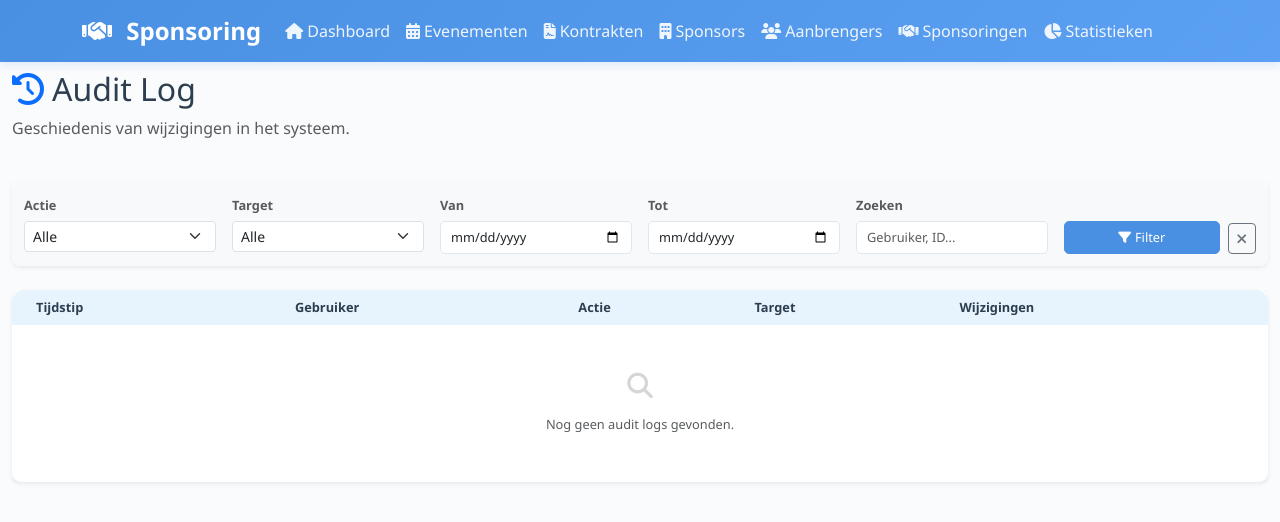
After one commit to mark-vandenbroeck/sponsoring-kampanje, a Flask app: template templates/audit_list.html in a window 1280 px wide. The commit adds this page. Shown: the top 522 px of the page. Run offline with Flask 3, Linux system fonts and the light colour scheme; the template is opened without the code that fills it, so the values that code supplies are empty; some libraries are stand-ins or nearby versions.

Commit message:
Implement Audit Log system\n\n- Add AuditLog model\n- Implement SQLAlchemy event listeners for automatic logging\n- Add Admin UI for auditing\n- Add filtering and search for audit logs\n- Ensure correct UTF-8 encoding for file handling\n- Update documentation

```diff
--- a/app/__init__.py
+++ b/app/__init__.py
@@ -61,4 +61,8 @@ def create_app(config_name='default'):
     with app.app_context():
         db.create_all()
 
+        # Register audit listeners
+        from app.audit import register_audit_listeners
+        register_audit_listeners(app, db)
+
     return app
--- a/app/models/__init__.py
+++ b/app/models/__init__.py
@@ -9,5 +9,6 @@ from .kontrakt import Kontrakt
 from .sponsor import Sponsor
 from .bestuurslid import Bestuurslid
 from .sponsoring import Sponsoring
+from .audit_log import AuditLog
 
-__all__ = ['db', 'Gebruiker', 'Evenement', 'Kontrakt', 'Sponsor', 'Bestuurslid', 'Sponsoring']
+__all__ = ['db', 'Gebruiker', 'Evenement', 'Kontrakt', 'Sponsor', 'Bestuurslid', 'Sponsoring', 'AuditLog']
--- a/app/routes/__init__.py
+++ b/app/routes/__init__.py
@@ -6,6 +6,7 @@ from .kontrakten import kontrakten_bp
 from .sponsors import sponsors_bp
 from .bestuursleden import bestuursleden_bp
 from .sponsoringen import sponsoringen_bp
+from .audit import audit_bp
 
 def register_blueprints(app):
     """Register all blueprints with the app"""
@@ -22,3 +23,4 @@ def register_blueprints(app):
     app.register_blueprint(sponsors_bp, url_prefix='/sponsors')
     app.register_blueprint(bestuursleden_bp, url_prefix='/bestuursleden')
     app.register_blueprint(sponsoringen_bp, url_prefix='/sponsoringen')
+    app.register_blueprint(audit_bp)  # Url prefix is defined in blueprint
--- /dev/null
+++ b/templates/audit_list.html
@@ -0,0 +1,215 @@
+{% extends "base.html" %}
+
+{% block title %}Audit Log - Sponsoring De Kampanje{% endblock %}
+
+{% block content %}
+<div class="row mb-4">
+    <div class="col-md-8">
+        <h2><i class="fa-solid fa-history me-2 text-primary"></i>Audit Log</h2>
+        <p class="text-muted">Geschiedenis van wijzigingen in het systeem.</p>
+    </div>
+</div>
+
+<div class="card shadow-sm border-0 rounded-3 mb-4">
+    <div class="card-body bg-light rounded-3">
+        <form method="get" action="{{ url_for('audit.list') }}" class="row g-3">
+            <div class="col-md-2">
+                <label class="form-label small text-muted">Actie</label>
+                <select name="action" class="form-select form-select-sm">
+                    <option value="">Alle</option>
+                    <option value="CREATE" {% if request.args.get('action')=='CREATE' %}selected{% endif %}>Create
+                    </option>
+                    <option value="UPDATE" {% if request.args.get('action')=='UPDATE' %}selected{% endif %}>Update
+                    </option>
+                    <option value="DELETE" {% if request.args.get('action')=='DELETE' %}selected{% endif %}>Delete
+                    </option>
+                </select>
+            </div>
+            <div class="col-md-2">
+                <label class="form-label small text-muted">Target</label>
+                <select name="target_type" class="form-select form-select-sm">
+                    <option value="">Alle</option>
+                    {% for type in target_types %}
+                    <option value="{{ type }}" {% if request.args.get('target_type')==type %}selected{% endif %}>{{ type
+                        }}</option>
+                    {% endfor %}
+                </select>
+            </div>
+            <div class="col-md-2">
+                <label class="form-label small text-muted">Van</label>
+                <input type="date" name="date_start" class="form-control form-control-sm"
+                    value="{{ request.args.get('date_start', '') }}">
+            </div>
+            <div class="col-md-2">
+                <label class="form-label small text-muted">Tot</label>
+                <input type="date" name="date_end" class="form-control form-control-sm"
+                    value="{{ request.args.get('date_end', '') }}">
+            </div>
+            <div class="col-md-2">
+                <label class="form-label small text-muted">Zoeken</label>
+                <input type="text" name="search" class="form-control form-control-sm" placeholder="Gebruiker, ID..."
+                    value="{{ request.args.get('search', '') }}">
+            </div>
+            <div class="col-md-2 d-flex align-items-end">
+                <button type="submit" class="btn btn-primary btn-sm w-100 me-2">
+                    <i class="fa-solid fa-filter me-1"></i>Filter
+                </button>
+                <a href="{{ url_for('audit.list') }}" class="btn btn-outline-secondary btn-sm" title="Reset">
+                    <i class="fa-solid fa-times"></i>
+                </a>
+            </div>
+        </form>
+    </div>
+</div>
+
+<div class="card shadow-sm border-0 rounded-3">
+    <div class="card-body p-0">
+        <div class="table-responsive">
+            <table class="table table-hover align-middle mb-0">
+                <thead class="bg-light">
+                    <tr>
+                        <th class="ps-4">Tijdstip</th>
+                        <th>Gebruiker</th>
+                        <th>Actie</th>
+                        <th>Target</th>
+                        <th>Wijzigingen</th>
+                    </tr>
+                </thead>
+                <tbody>
+                    {% for log in logs %}
+                    <tr>
+                        <td class="ps-4 text-nowrap">
+                            {{ log.timestamp.strftime('%d/%m/%Y %H:%M') }}
+                        </td>
+                        <td>
+                            {% if log.user_name %}
+                            <span class="fw-medium">{{ log.user_name }}</span>
+                            {% else %}
+                            <span class="text-muted">System</span>
+                            {% endif %}
+                        </td>
+                        <td>
+                            {% if log.action == 'CREATE' %}
+                            <span class="badge bg-success-subtle text-success">Create</span>
+                            {% elif log.action == 'UPDATE' %}
+                            <span class="badge bg-warning-subtle text-dark">Update</span>
+                            {% elif log.action == 'DELETE' %}
+                            <span class="badge bg-danger-subtle text-danger">Delete</span>
+                            {% endif %}
+                        </td>
+                        <td>
+                            {% if log.action != 'DELETE' and log.target_id %}
+                            {% if log.target_type == 'Sponsor' %}
+                            <a href="{{ url_for('sponsors.detail', id=log.target_id) }}" class="text-decoration-none">
+                                <span class="badge bg-secondary">{{ log.target_type }}</span>
+                                <small class="text-muted">#{{ log.target_id }}</small>
+                            </a>
+                            {% elif log.target_type == 'Sponsoring' %}
+                            <a href="{{ url_for('sponsoringen.detail', id=log.target_id) }}"
+                                class="text-decoration-none">
+                                <span class="badge bg-secondary">{{ log.target_type }}</span>
+                                <small class="text-muted">#{{ log.target_id }}</small>
+                            </a>
+                            {% elif log.target_type == 'Evenement' %}
+                            <a href="{{ url_for('evenementen.detail', id=log.target_id) }}"
+                                class="text-decoration-none">
+                                <span class="badge bg-secondary">{{ log.target_type }}</span>
+                                <small class="text-muted">#{{ log.target_id }}</small>
+                            </a>
+                            {% elif log.target_type == 'Kontrakt' %}
+                            <a href="{{ url_for('kontrakten.detail', id=log.target_id) }}" class="text-decoration-none">
+                                <span class="badge bg-secondary">{{ log.target_type }}</span>
+                                <small class="text-muted">#{{ log.target_id }}</small>
+                            </a>
+                            {% elif log.target_type == 'Bestuurslid' %}
+                            <a href="{{ url_for('bestuursleden.detail', id=log.target_id) }}"
+                                class="text-decoration-none">
+                                <span class="badge bg-secondary">{{ log.target_type }}</span>
+                                <small class="text-muted">#{{ log.target_id }}</small>
+                            </a>
+                            {% elif log.target_type == 'Gebruiker' %}
+                            <a href="{{ url_for('gebruikers.edit', user_id=log.target_id) }}"
+                                class="text-decoration-none">
+                                <span class="badge bg-secondary">{{ log.target_type }}</span>
+                                <small class="text-muted">#{{ log.target_id }}</small>
+                            </a>
+                            {% else %}
+                            <span class="badge bg-secondary">{{ log.target_type }}</span>
+                            <small class="text-muted">#{{ log.target_id }}</small>
+                            {% endif %}
+                            {% else %}
+                            <span class="badge bg-secondary">{{ log.target_type }}</span>
+                            <small class="text-muted">#{{ log.target_id }}</small>
+                            {% endif %}
+                        </td>
+                        <td class="small">
+                            {% if log.changes %}
+                            {% set changes = log.get_changes() %}
+                            <ul class="list-unstyled mb-0">
+                                {% for key, val in changes.items() %}
+                                <li>
+                                    <strong>{{ key }}:</strong>
+                                    {% if log.action == 'UPDATE' %}
+                                    <span class="text-danger">{{ val[0] }}</span>
+                                    <i class="fa-solid fa-arrow-right mx-1 text-muted" style="font-size: 0.7em;"></i>
+                                    <span class="text-success">{{ val[1] }}</span>
+                                    {% elif log.action == 'CREATE' %}
+                                    <span class="text-success">{{ val[1] }}</span>
+                                    {% elif log.action == 'DELETE' %}
+                                    <span class="text-danger">{{ val[0] }}</span>
+                                    {% endif %}
+                                </li>
+                                {% endfor %}
+                            </ul>
+                            {% else %}
+                            <span class="text-muted">-</span>
+                            {% endif %}
+                        </td>
+                    </tr>
+                    {% else %}
+                    <tr>
+                        <td colspan="5" class="text-center py-5 text-muted">
+                            <i class="fa-solid fa-search fa-2x mb-3 d-block opacity-25"></i>
+                            Nog geen audit logs gevonden.
+                        </td>
+                    </tr>
+                    {% endfor %}
+                </tbody>
+            </table>
+        </div>
+    </div>
+
+    <!-- Pagination -->
+    {% if pagination.pages > 1 %}
+    <div class="card-footer bg-white py-3">
+        <nav aria-label="Page navigation">
+            <ul class="pagination justify-content-center mb-0">
+                <li class="page-item {% if not pagination.has_prev %}disabled{% endif %}">
+                    <a class="page-link border-0"
+                        href="{{ url_for('audit.list', page=pagination.prev_num, **request.args) }}"
+                        aria-label="Previous">
+                        <span aria-hidden="true">&laquo;</span>
+                    </a>
+                </li>
+                {% for page_num in pagination.iter_pages(left_edge=1, right_edge=1, left_current=2, right_current=2) %}
+                {% if page_num %}
+                <li class="page-item {% if page_num == pagination.page %}active{% endif %}">
+                    <a class="page-link border-0 {% if page_num == pagination.page %}bg-primary text-white shadow-sm rounded-circle{% endif %}"
+                        href="{{ url_for('audit.list', page=page_num, **request.args) }}">{{ page_num }}</a>
+                </li>
+                {% else %}
+                <li class="page-item disabled"><span class="page-link border-0">...</span></li>
+                {% endif %}
+                {% endfor %}
+                <li class="page-item {% if not pagination.has_next %}disabled{% endif %}">
+                    <a class="page-link border-0"
+                        href="{{ url_for('audit.list', page=pagination.next_num, **request.args) }}" aria-label="Next">
+                        <span aria-hidden="true">&raquo;</span>
+                    </a>
+                </li>
+            </ul>
+        </nav>
+    </div>
+    {% endif %}
+</div>
+{% endblock %}
--- a/templates/base.html
+++ b/templates/base.html
@@ -459,6 +459,11 @@
                             <i class="fas fa-user-cog me-1"></i>Gebruikers
                         </a>
                     </li>
+                    <li class="nav-item">
+                        <a class="nav-link" href="{{ url_for('audit.list') }}">
+                            <i class="fas fa-history me-1"></i>Audit Log
+                        </a>
+                    </li>
                     {% endif %}
                 </ul>
 
```
Also changed, not shown: app/audit.py (added, +123 -0 lines), app/models/audit_log.py (added, +37 -0 lines), app/routes/audit.py (added, +70 -0 lines), README.md.
